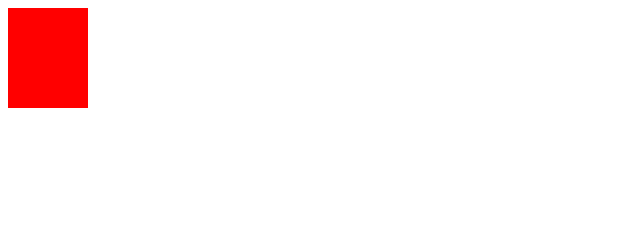
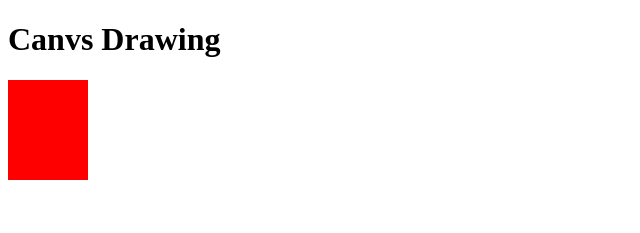
Before and after one commit to anujmandlik/Story, a plain HTML site: page canvas.html in a window 1280 px wide. Shown: the whole page, without its empty margins (0-640 px from the left). Drawn offline with Linux system fonts and the light colour scheme.

Commit message:
canvas heading

```diff
--- a/canvas.html
+++ b/canvas.html
@@ -1,6 +1,7 @@
 <!DOCTYPE html>
 <html>
     <body>
+        <h1>Canvs Drawing</h1>
         <canvas id="myCanvas"></canvas>
         <script>
             var c = document.getElementById("myCanvas");
```
